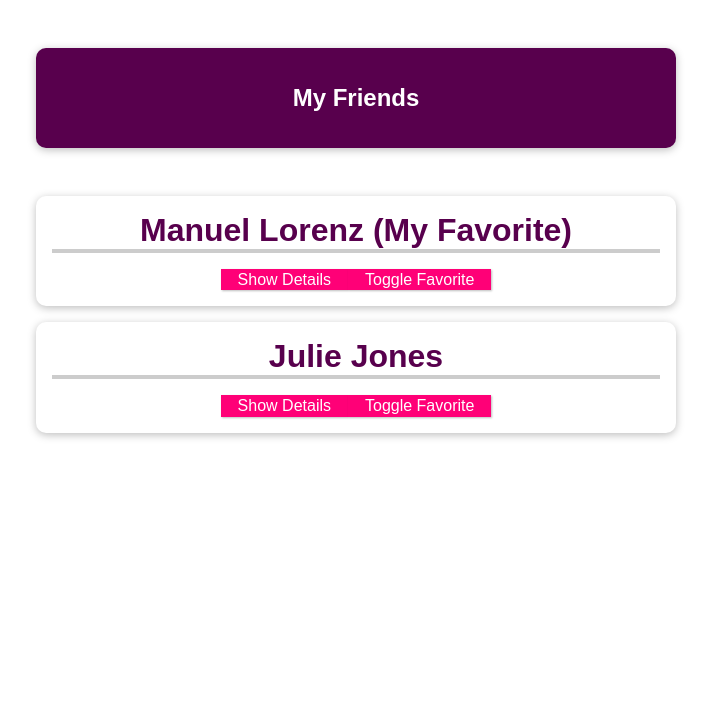
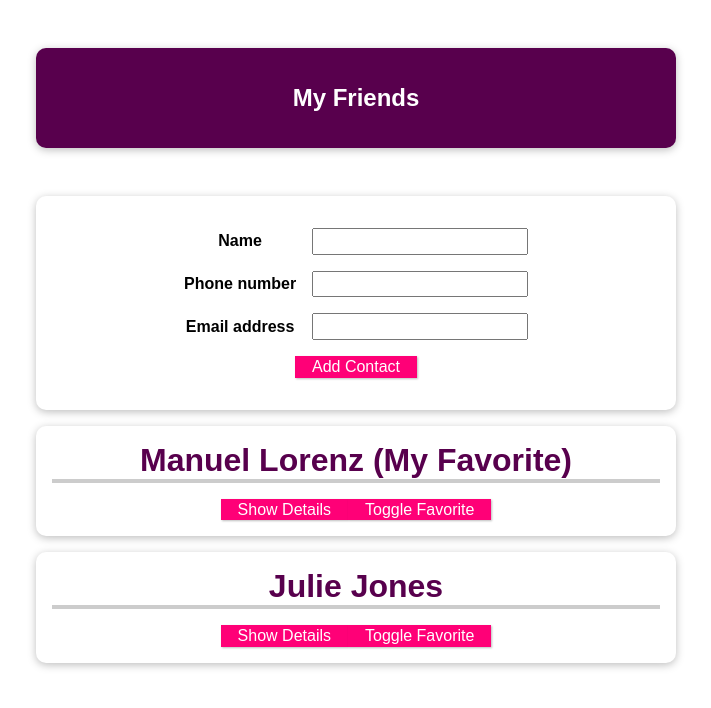
Before and after one commit to JuliaDudkina/Vue, a Vue app: page / in a window 1280 px wide. Shown: the top 708 px of the page, without its empty margins (284-995 px from the left). Built offline with nearby package versions, Linux system fonts and the light colour scheme.

Commit message:
pushing new contact with info from NewFriend cmp to the friends array

```diff
--- a/src/App.vue
+++ b/src/App.vue
@@ -3,6 +3,9 @@
     <header>
       <h1>My Friends</h1>
     </header>
+    <new-friend
+        @add-contact="addContact"
+    ></new-friend>
     <ul>
       <!-- binding component props with data-->
       <friend-contact
@@ -46,6 +49,16 @@
     toggleFavoriteEvent(id){
       const findFriend  = this.friends.find(friend => friend.id === id);
       findFriend.isFavorite = !findFriend.isFavorite;
+    },
+    addContact(name, phone, email){
+      const newFriendContact = {
+        id: new Date().toISOString(),
+        name: name,
+        phone: phone,
+        email: email,
+        isFavorite: false,
+      };
+      this.friends.push(newFriendContact);
     }
   }
 };
@@ -77,7 +90,8 @@
   padding: 0;
   list-style: none;
 }
-#app li {
+#app li,
+#app form{
   box-shadow: 0 2px 8px rgba(0, 0, 0, 0.26);
   margin: 1rem auto;
   border-radius: 10px;
@@ -107,4 +121,17 @@
   border-color: #ec3169;
   box-shadow: 1px 1px 4px rgba(0, 0, 0, 0.26);
 }
+#app input {
+  font: inherit;
+  padding: 0.15rem;
+}
+#app label {
+  font-weight: bold;
+  margin-right: 1rem;
+  width: 7rem;
+  display: inline-block;
+}
+#app form div {
+  margin: 1rem 0;
+}
 </style>
```
